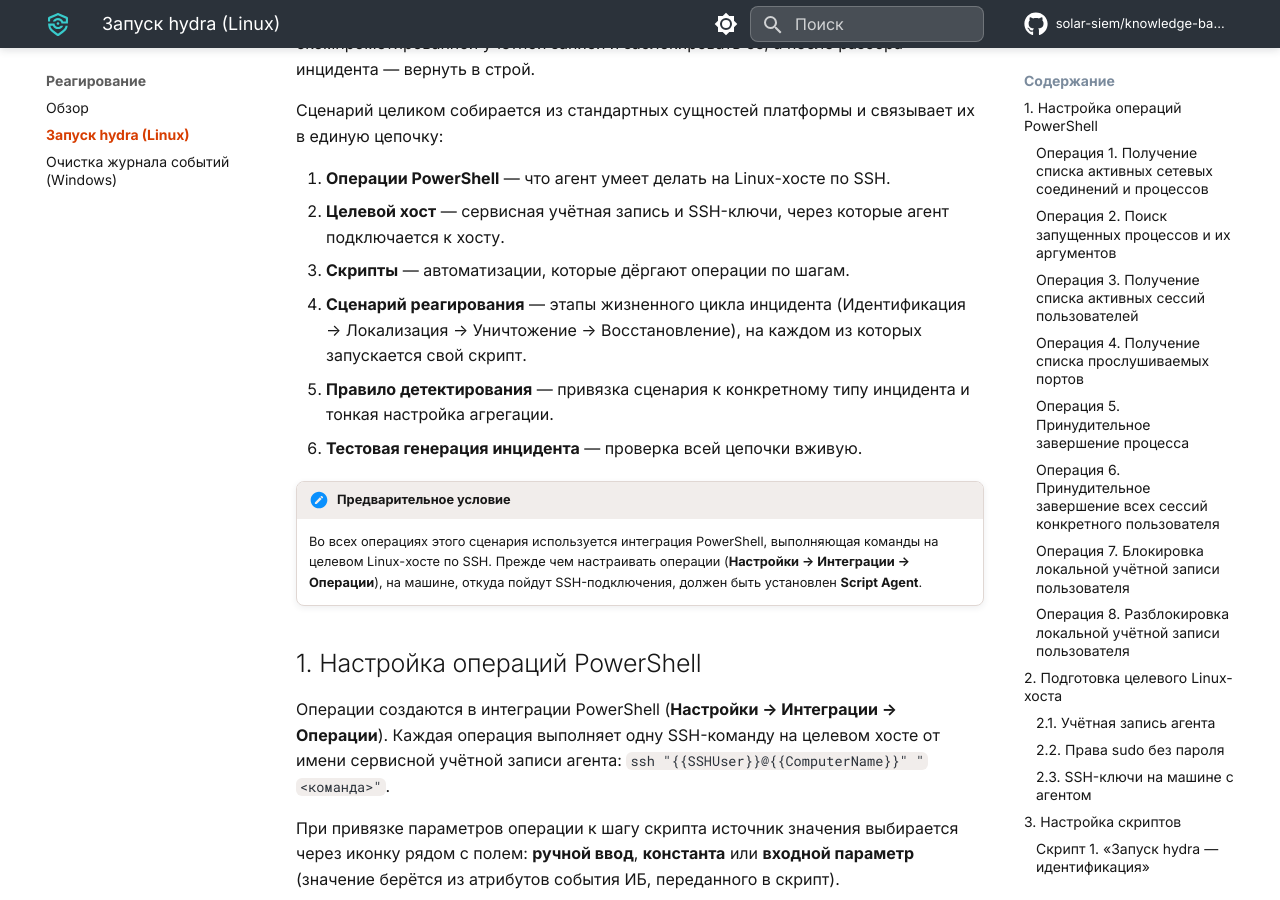
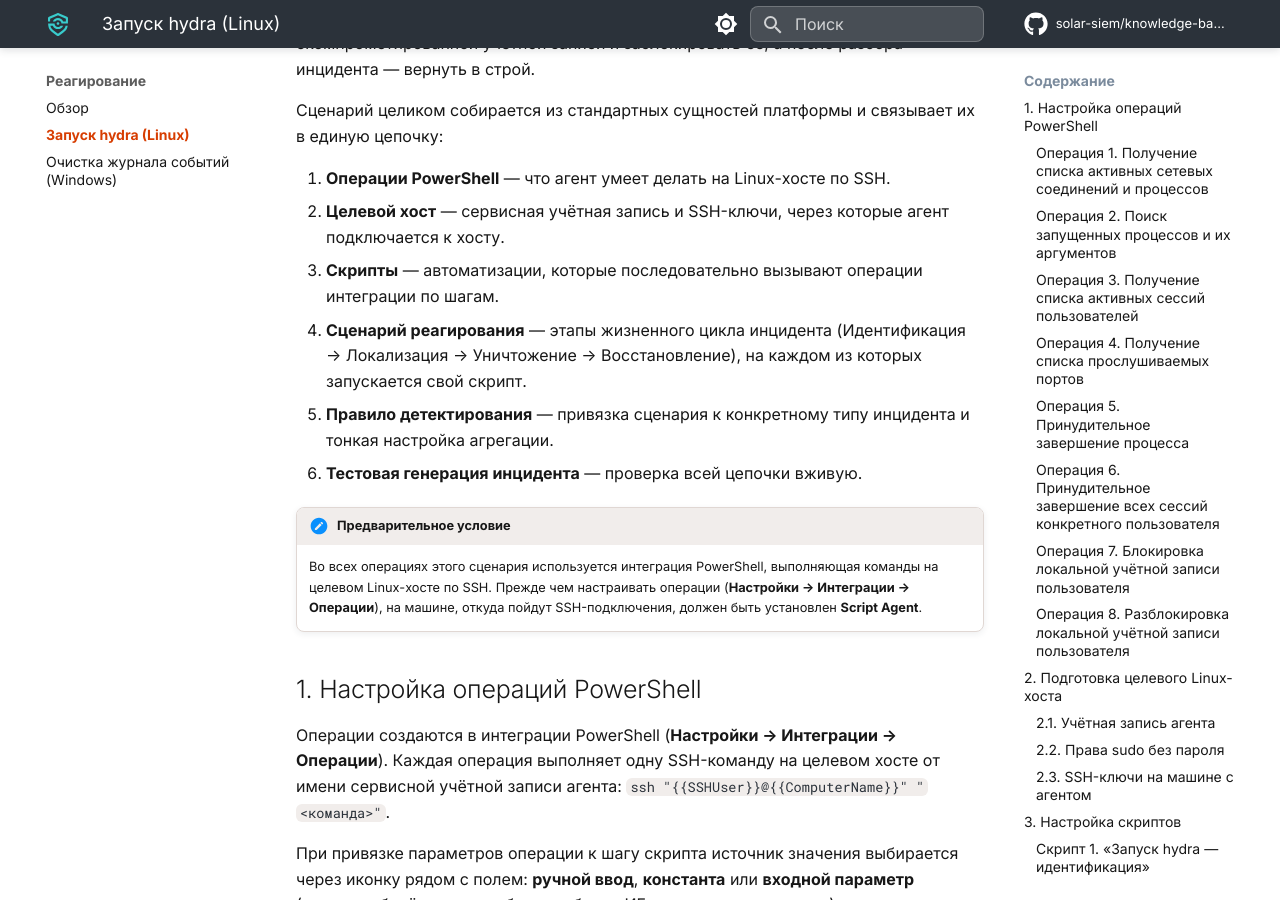
Before and after one commit to Solar-SIEM/knowledge-base, an MkDocs documentation site: the page built from docs/response/hydra-linux.md, in a window 1280 px wide and 900 px high, scrolled down 366 px. Built offline with MkDocs 1.6.1 and Material for MkDocs 9.7.7, drawn with Linux system fonts in a browser that asks for light colours; comment, search, counter and statistics services are not loaded.

Commit message:
Fix MR recommendations

```diff
--- a/docs/response/hydra-linux.md
+++ b/docs/response/hydra-linux.md
@@ -15,7 +15,7 @@
 1. **Операции PowerShell** — что агент умеет делать на Linux-хосте по SSH.
 2. **Целевой хост** — сервисная учётная запись и SSH-ключи, через которые
    агент подключается к хосту.
-3. **Скрипты** — автоматизации, которые дёргают операции по шагам.
+3. **Скрипты** — автоматизации, которые последовательно вызывают операции интеграции по шагам.
 4. **Сценарий реагирования** — этапы жизненного цикла инцидента (Идентификация →
    Локализация → Уничтожение → Восстановление), на каждом из которых запускается свой скрипт.
 5. **Правило детектирования** — привязка сценария к конкретному типу инцидента
```
